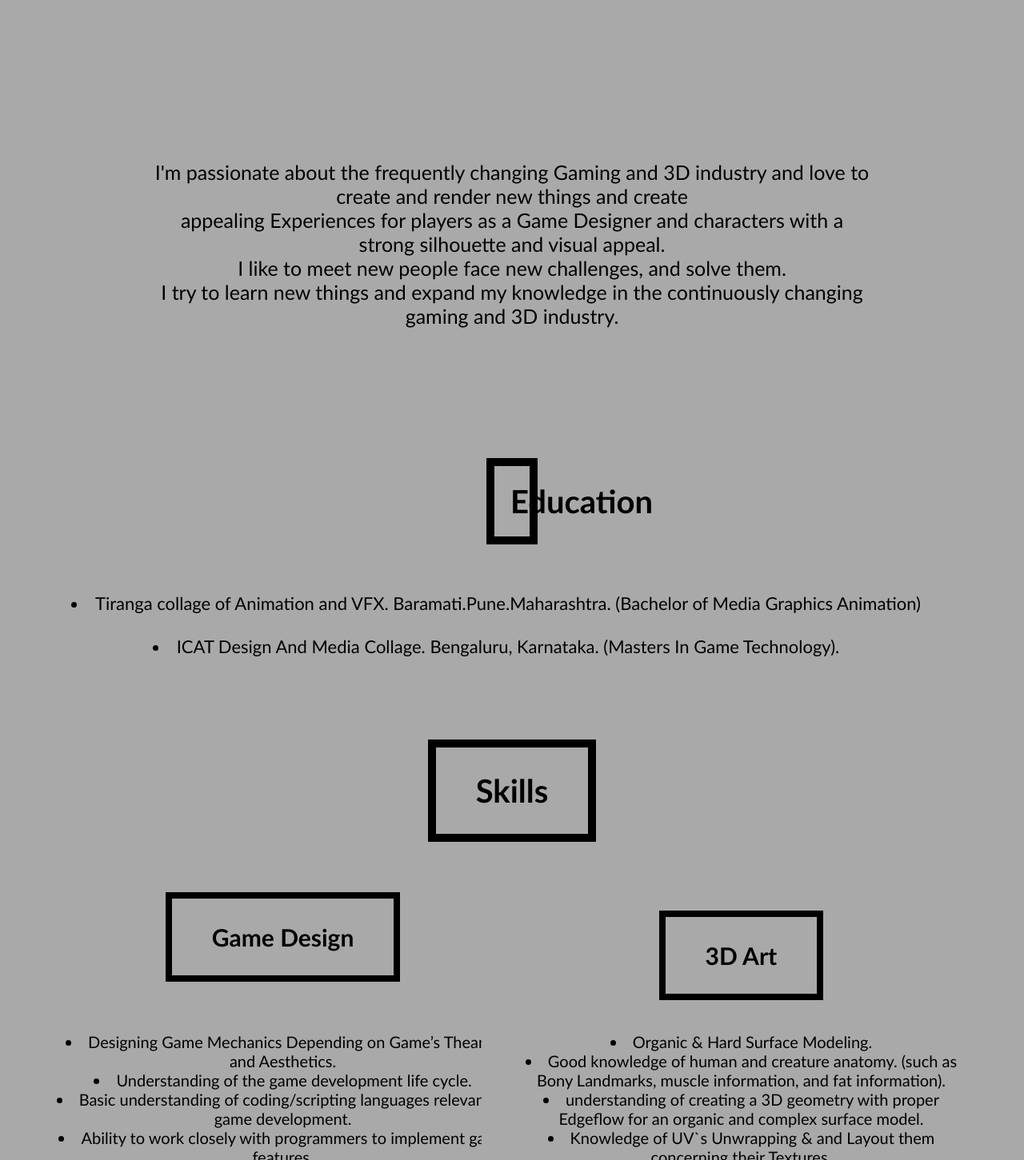
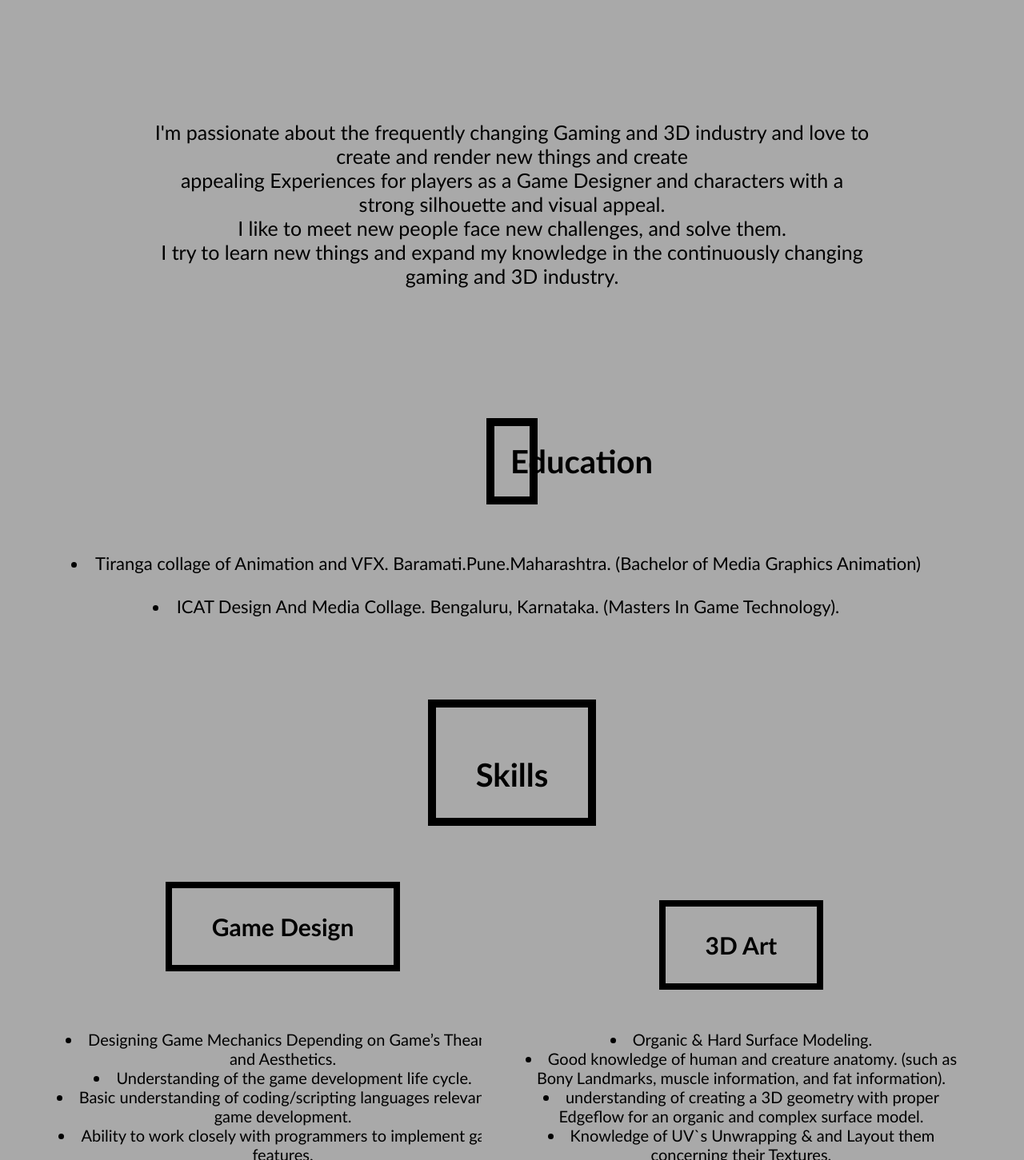
Before and after one commit to SalveSanket/SanketSalve.Portfolio, a plain HTML site: page Public/About.html in a window 1280 px wide. Shown: the part 500-1951 px from the top of the page at 80% size. Drawn offline with Linux system fonts and the light colour scheme.

Commit message:
Update About_style.css

```diff
--- a/stylesheet/About_style.css
+++ b/stylesheet/About_style.css
@@ -14,7 +14,7 @@ ul{
 .Intro{
     font-size: 25px;
     font-family: 'Gill Sans', 'Gill Sans MT', Calibri, 'Trebuchet MS', sans-serif;
-    margin-top: 150px;
+    margin-top: 100px;
     margin-bottom: 100px;
     padding-top: 30px;
     padding-left: 30px;
@@ -85,11 +85,12 @@ h2{
     display: inline-flex;
     justify-content: center;
     align-items: center;
-    padding-top: 30px;
+    padding-top: 60px;
     padding-left: 50px;
     padding-bottom: 30px;
     padding-right: 50px;
     border: 10px solid black;
+    margin-bottom: 40px;
 }
 
 .Div01{
```
